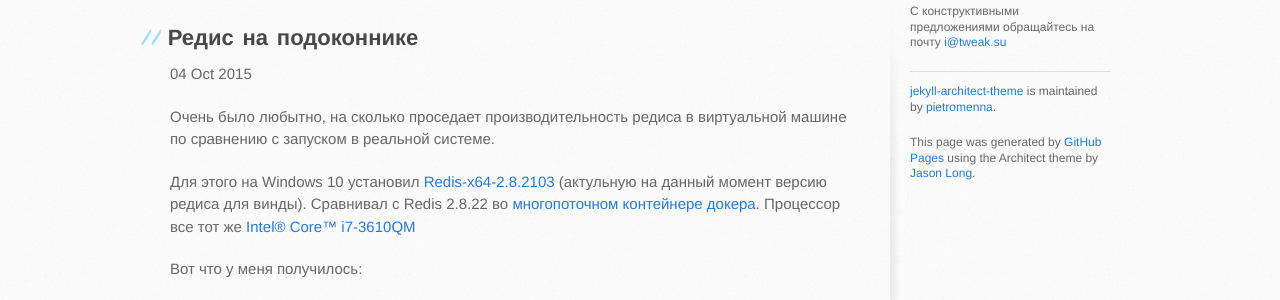
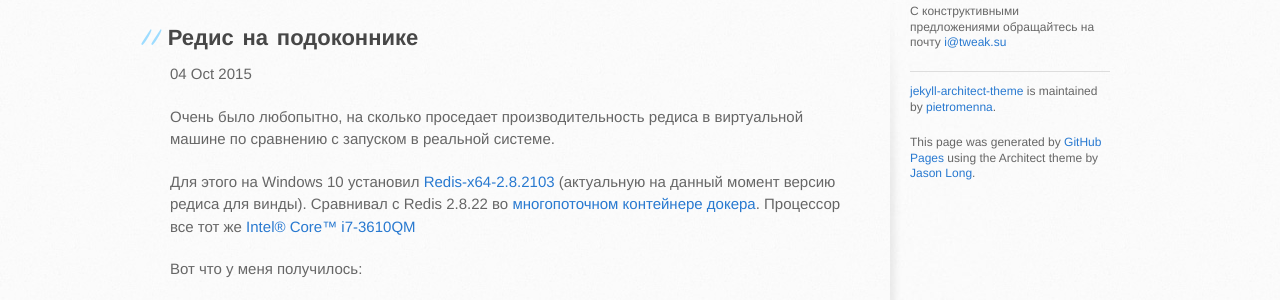
Before and after one commit to volodin-aa/volodin-aa.github.io, a Jekyll site: the page built from _posts/2015-10-04-redis-on-the-windowsill.md, in a window 1280 px wide. Shown: the part 228-528 px from the top of the page. Built offline with Jekyll 4.4.1, drawn with Linux system fonts in a browser that asks for light colours.

Commit message:
Орфография

```diff
--- a/_posts/2015-10-04-redis-on-the-windowsill.md
+++ b/_posts/2015-10-04-redis-on-the-windowsill.md
@@ -5,9 +5,9 @@ date:   2015-10-04 23:13:00 +0300
 categories: Chaotic
 ---
 
-Очень было любытно, на сколько проседает производительность редиса в виртуальной машине по сравнению с запуском в реальной системе.
+Очень было любопытно, на сколько проседает производительность редиса в виртуальной машине по сравнению с запуском в реальной системе.
 
-Для этого на Windows 10 установил [Redis-x64-2.8.2103](https://github.com/MSOpenTech/redis/releases) (актульную на данный момент версию редиса для винды). Сравнивал с Redis 2.8.22 во [многопоточном контейнере докера](/obvious/2015/10/04/tweak-docker-toolbox.html). Процессор все тот же [Intel® Core™ i7-3610QM](http://ark.intel.com/ru/products/64899)
+Для этого на Windows 10 установил [Redis-x64-2.8.2103](https://github.com/MSOpenTech/redis/releases) (актуальную на данный момент версию редиса для винды). Сравнивал с Redis 2.8.22 во [многопоточном контейнере докера](/obvious/2015/10/04/tweak-docker-toolbox.html). Процессор все тот же [Intel® Core™ i7-3610QM](http://ark.intel.com/ru/products/64899)
 
 Вот что у меня получилось:
 
```
Also changed, not shown: _posts/2015-10-04-tweak-docker-toolbox.md (+2 -2 lines).
